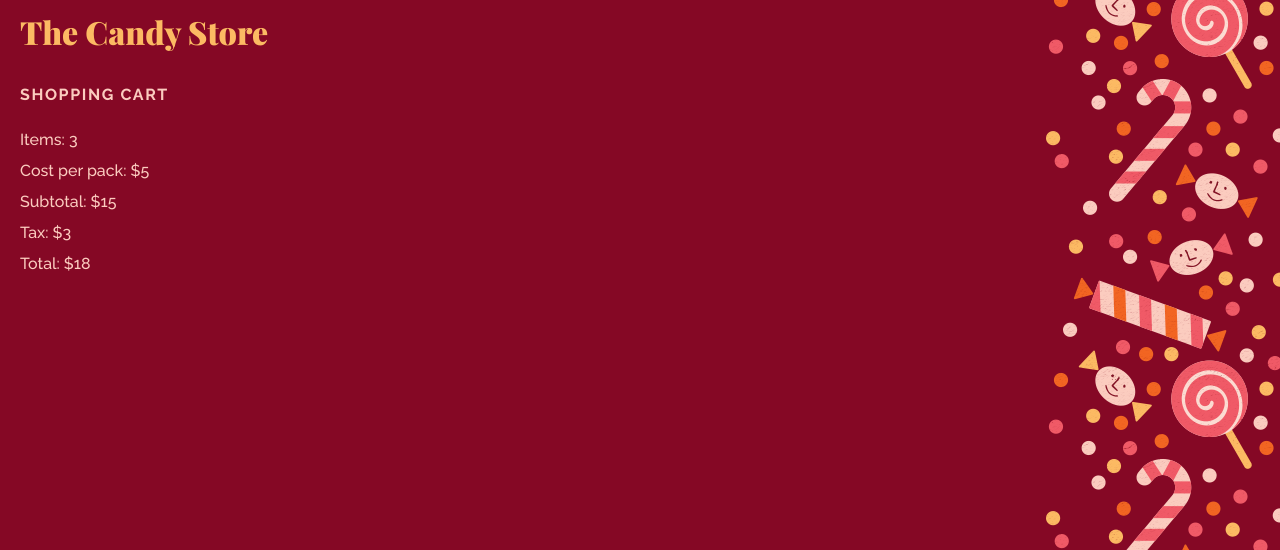
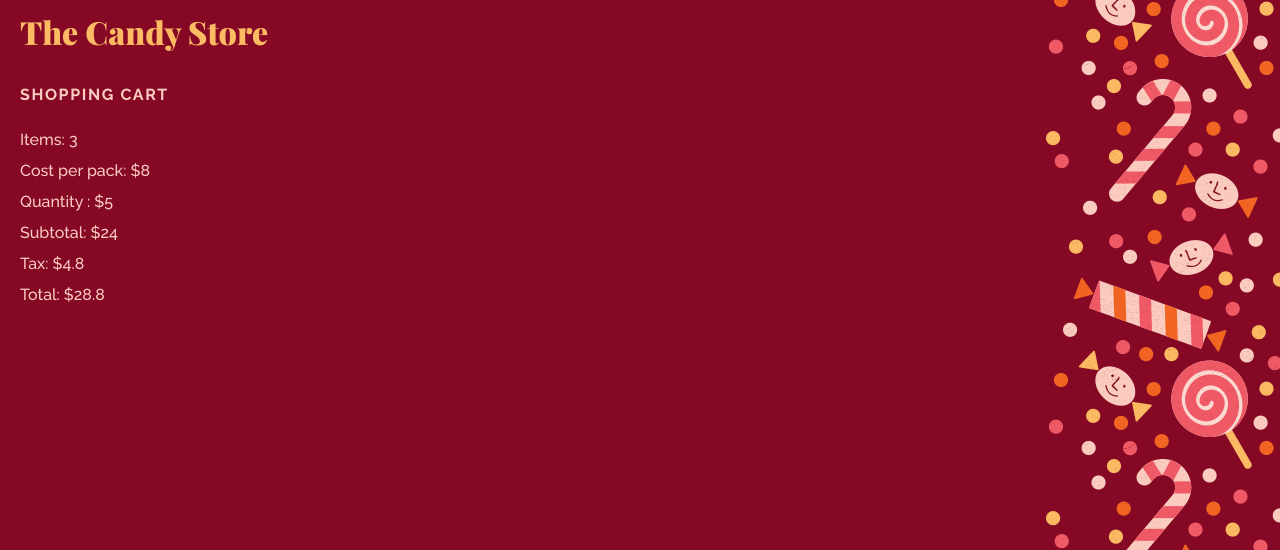
Before and after one commit to michiwo1/introductionToPhpChapter1TryItems, a PHP site: page /section_a/c01/arithmetic-operators.php in a window 1280 px wide. Shown: the top 550 px of the page. Run offline with PHP 8.4, Linux system fonts and the light colour scheme.

Commit message:
Add page51 TRY

```diff
--- a/phpbook/section_a/c01/arithmetic-operators.php
+++ b/phpbook/section_a/c01/arithmetic-operators.php
@@ -1,6 +1,7 @@
 <?php
 $items    = 3;
-$cost     = 5;
+$cost     = 8;
+$quantity = 5;
 $subtotal = $cost * $items;
 $tax      = ($subtotal / 100) * 20;
 $total    = $subtotal + $tax;
@@ -16,6 +17,7 @@ $total    = $subtotal + $tax;
     <h2>Shopping Cart</h2>
     <p>Items: <?= $items ?></p>
     <p>Cost per pack: $<?= $cost ?></p>
+    <p>Quantity : $<?= $quantity ?></p>
     <p>Subtotal: $<?= $subtotal ?></p>
     <p>Tax: $<?= $tax ?></p>
     <p>Total: $<?= $total ?></p>
```
